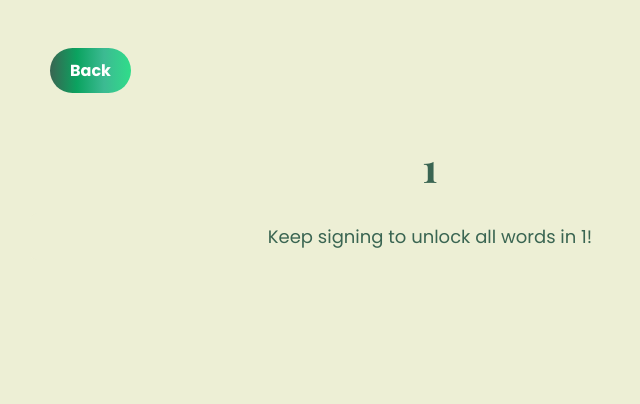
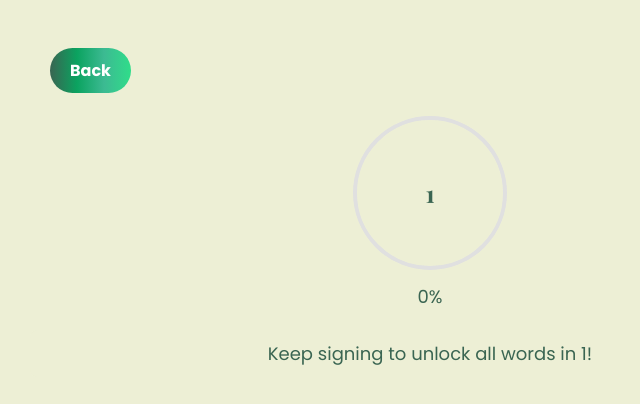
Before and after one commit to vqiu25/kiwi-sign, a Flask app: page /category/1 in a window 1280 px wide. Shown: the top 404 px of the page, without its empty margins (210-850 px from the left). Run offline with Flask 3, Linux system fonts and the light colour scheme; parts of the project's set-up code (start-up, migrations or seed data) failed here and were passed over; some web fonts are replaced.

Commit message:
progress bars

```diff
--- a/client/app.py
+++ b/client/app.py
@@ -200,10 +200,12 @@ def pokedex():
 def category(category):
     category_words = words.get(category, {})
     seen_words = read_seen_words()
-    print('triggering category')
-    print(category_words)
-    print(seen_words)
-    return render_template('category.html', category=category.capitalize(), words=category_words, seen_words=seen_words)
+
+    total_words = len(category_words)
+    unlocked_words = len([word for word in category_words if word in seen_words])
+    progress_percentage = (unlocked_words / total_words) * 100 if total_words > 0 else 0
+
+    return render_template('category.html', category=category.capitalize(), words=category_words, seen_words=seen_words, progress_percentage=progress_percentage)
 
 if __name__ == '__main__':
     app.run(debug=True)
--- a/client/static/css/category.css
+++ b/client/static/css/category.css
@@ -2,11 +2,15 @@
 @import url('https://fonts.googleapis.com/css2?family=Poppins:ital,wght@0,100;0,200;0,300;0,400;0,500;0,600;0,700;0,800;0,900&display=swap');
 
 h1 {
-    margin-bottom: 20px;
+    margin: 0;
     color: #3A6552;
     font-family: "Playfair Display", serif;
-    text-align: center;
-    font-size: 40px;
+    font-size: 24px;
+    position: absolute;
+    top: 50%;
+    left: 50%;
+    transform: translate(-50%, -50%);
+    z-index: 1;
 }
 
 body {
@@ -18,6 +22,46 @@ body {
 .container {
     max-width: 800px;
     margin: 0 auto;
+}
+
+.progress-container {
+    display: flex;
+    flex-direction: column;
+    align-items: center;
+    margin-bottom: 20px;
+    position: relative;
+}
+
+.progress-ring {
+    position: relative;
+    width: 160px;
+    height: 160px;
+}
+
+.progress-ring svg {
+    position: absolute;
+    top: 0;
+    left: 0;
+    transform: rotate(-90deg);
+    z-index: 0;
+}
+
+.progress-ring__background {
+    stroke: #e0e0e0; /* Grey color for uncompleted progress */
+}
+
+.progress-ring__circle {
+    transition: stroke-dashoffset 0.35s;
+    transform: rotate(-90deg);
+    transform-origin: 50% 50%;
+    stroke: green; /* Color for completed progress */
+}
+
+.progress-percentage {
+    font-size: 18px;
+    color: #3A6552;
+    font-family: "Poppins", sans-serif;
+    margin-top: 10px;
 }
 
 .seen {
--- a/client/templates/category.html
+++ b/client/templates/category.html
@@ -1,15 +1,24 @@
 <!DOCTYPE html>
 <html>
-
 <head>
     <title>{{ category }}</title>
     <link rel="stylesheet" href="{{ url_for('static', filename='css/category.css') }}">
 </head>
-
 <body>
     <div class="container">
         <button onclick="window.location.href='/pokedex'" class="button">Back</button>
-        <h1>{{ category }}</h1>
+        <div class="progress-container">
+            <div class="progress-ring">
+                <h1>{{ category }}</h1>
+                <svg width="160" height="160">
+                    <circle class="progress-ring__background" stroke="#e0e0e0" stroke-width="4" fill="transparent" r="75" cx="80" cy="80"/>
+                    <circle class="progress-ring__circle" stroke="green" stroke-width="4" fill="transparent" r="75" cx="80" cy="80"/>
+                </svg>
+            </div>
+            <div class="progress-percentage">
+                {{ progress_percentage | round(1) }}%
+            </div>
+        </div>
         <p class="unlock-message">Keep signing to unlock all words in {{ category }}!</p>
 
         <ul class="cards">
@@ -35,6 +44,20 @@
             {% endfor %}
         </ul>
     </div>
+
+    <script>
+        const circle = document.querySelector('.progress-ring__circle');
+        const radius = circle.r.baseVal.value;
+        const circumference = 2 * Math.PI * radius;
+        circle.style.strokeDasharray = `${circumference} ${circumference}`;
+        circle.style.strokeDashoffset = `${circumference}`;
+
+        function setProgress(percent) {
+            const offset = circumference - (percent / 100) * circumference;
+            circle.style.strokeDashoffset = offset;
+        }
+
+        setProgress({{ progress_percentage }});
+    </script>
 </body>
-
 </html>
```
